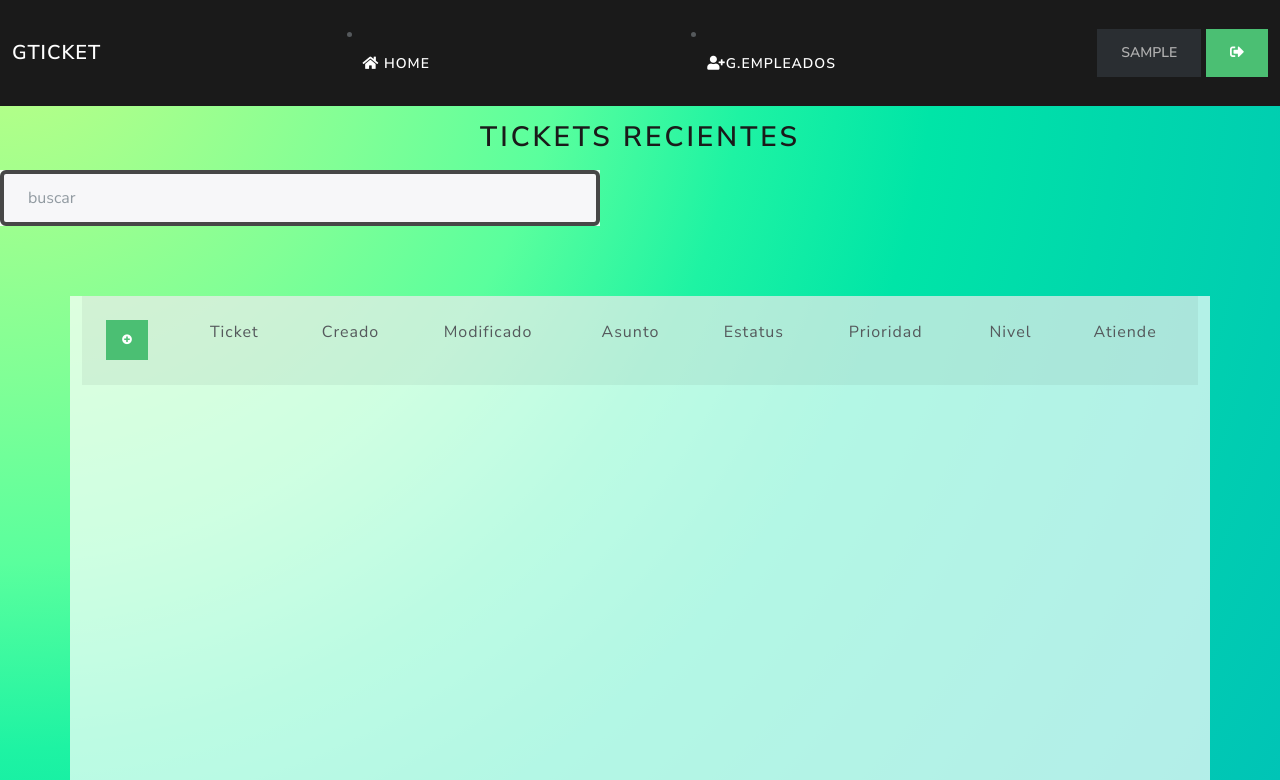
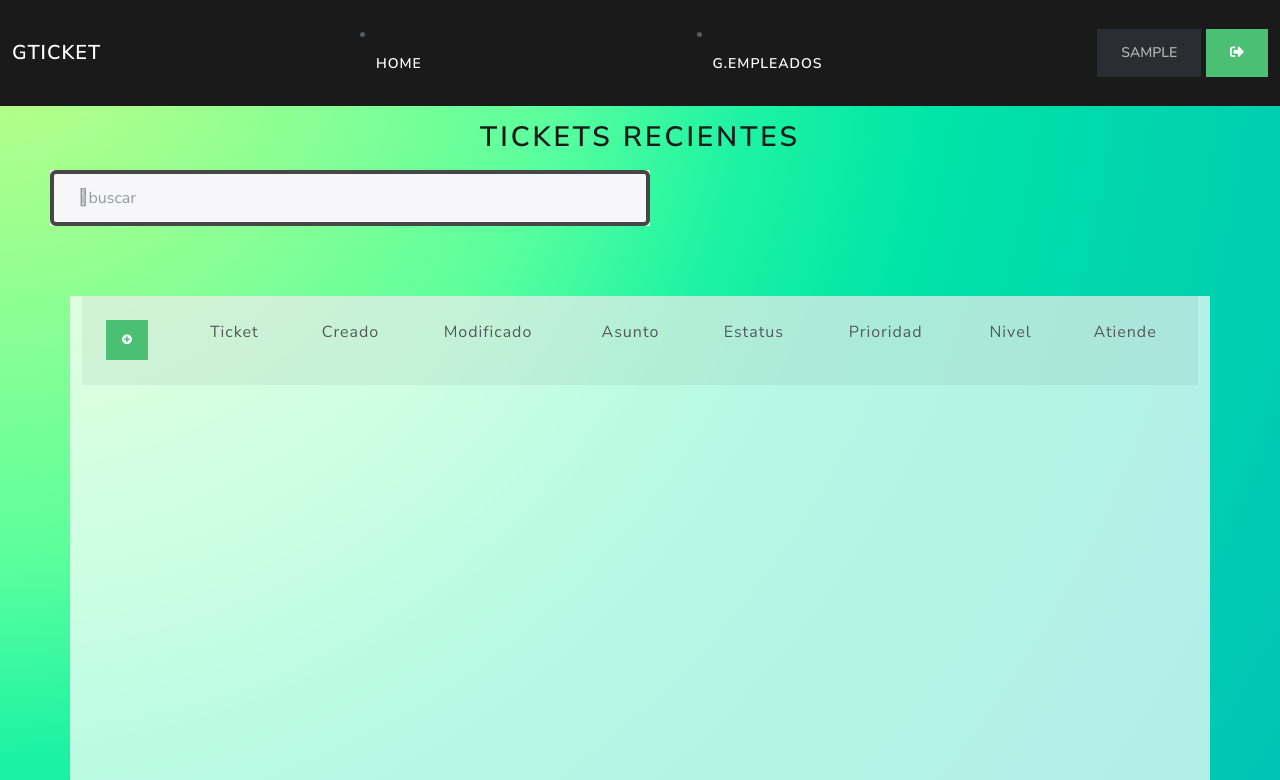
Before and after one commit to SanxgoStark/GTicket, a PHP site: page /admin/home_admin.php in a window 1280 px wide. Shown: the top 780 px of the page. Run offline with PHP 8.4, Linux system fonts and the light colour scheme; the visitor is signed in with stand-in values (Sample User, id 1); data that the repository does not hold is empty.

Commit message:
intento de colocacion de icono font awesome en place holder de input search

```diff
--- a/admin/home_admin.php
+++ b/admin/home_admin.php
@@ -34,11 +34,11 @@ if(!isset($_SESSION['usuario_usu']))
 	<h2 style="margin-top: 15px" align="center">Tickets Recientes</h2>
 
     <div style="background-color: rgba(255,255,255,0.9);
-					   margin-top: 15px;width:600px;">
+					   margin-top: 15px;width:600px;margin-left:50px ;">
 
 	<form id="formTickets" style="width:600px;">
         <input type="hidden" name="accion" value="buscar">
-        <input class="form-control" type="text" name="ticket" id="ticket" onkeyup="venta('buscar')" placeholder="buscar">
+        <input class="form-control" type="text" name="ticket" id="ticket" onkeyup="venta('buscar')" placeholder="&#xf002;buscar">
     </form>
 
 	</div>
--- a/admin/menu.php
+++ b/admin/menu.php
@@ -15,11 +15,11 @@
     <a class="navbar-brand" href="#">GTicket</a>
 
       <li class="nav-item">
-        <a style="color: white" class="nav-link" href="home_admin.php"><i class="fas fa-home"></i> Home</a>
+        <a style="color: white" class="nav-link" href="home_admin.php"><i class="<--!aqui icono de fontawesome!-->"></i> Home</a>
       </li>
 
       <li class="nav-item">
-        <a style="color: white" class="nav-link" href="empleados.php"><i class="fas fa-user-plus"></i>G.Empleados</a>
+        <a style="color: white" class="nav-link" href="empleados.php"><i class=""></i>G.Empleados</a>
       </li>
 
  <div>
```
